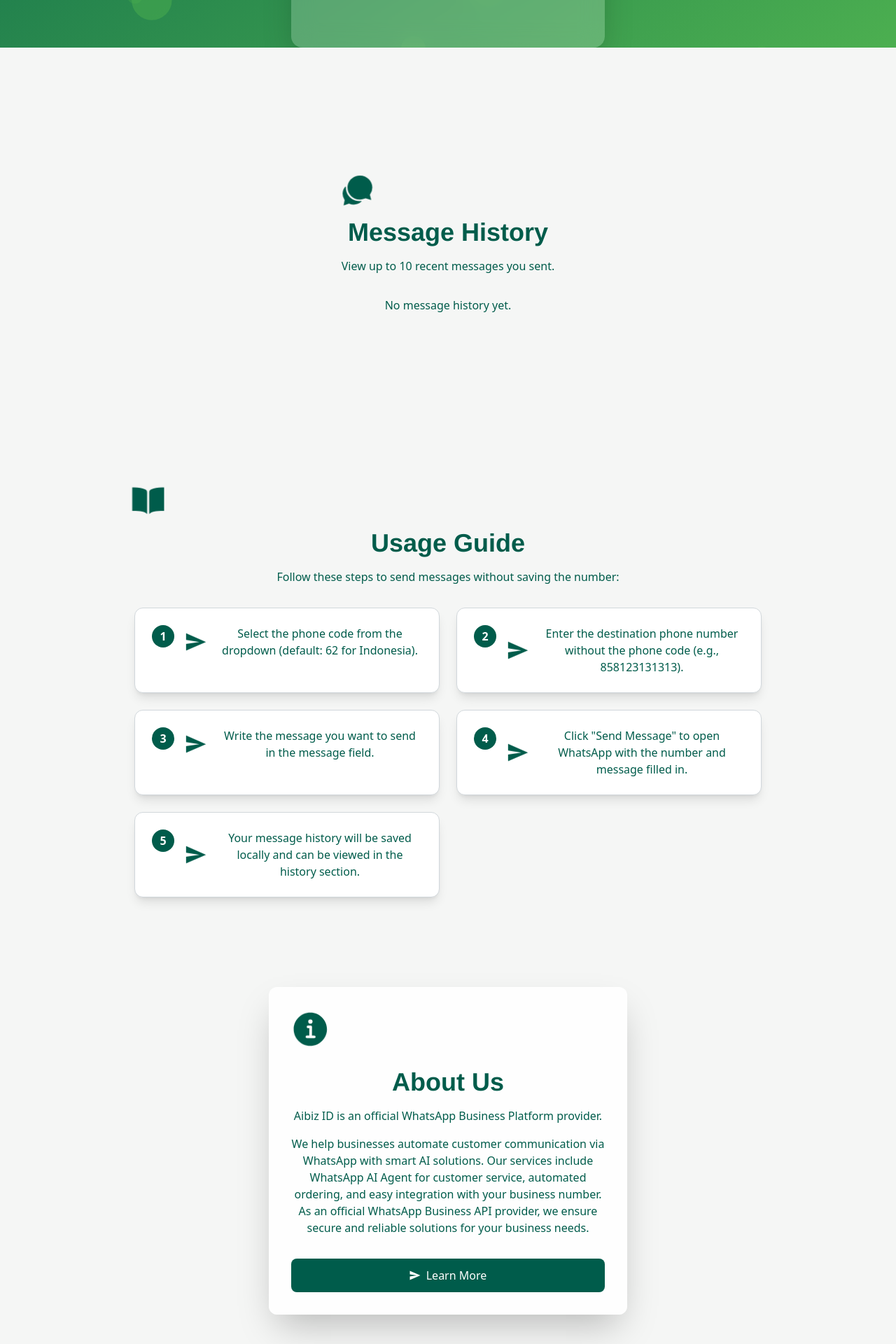
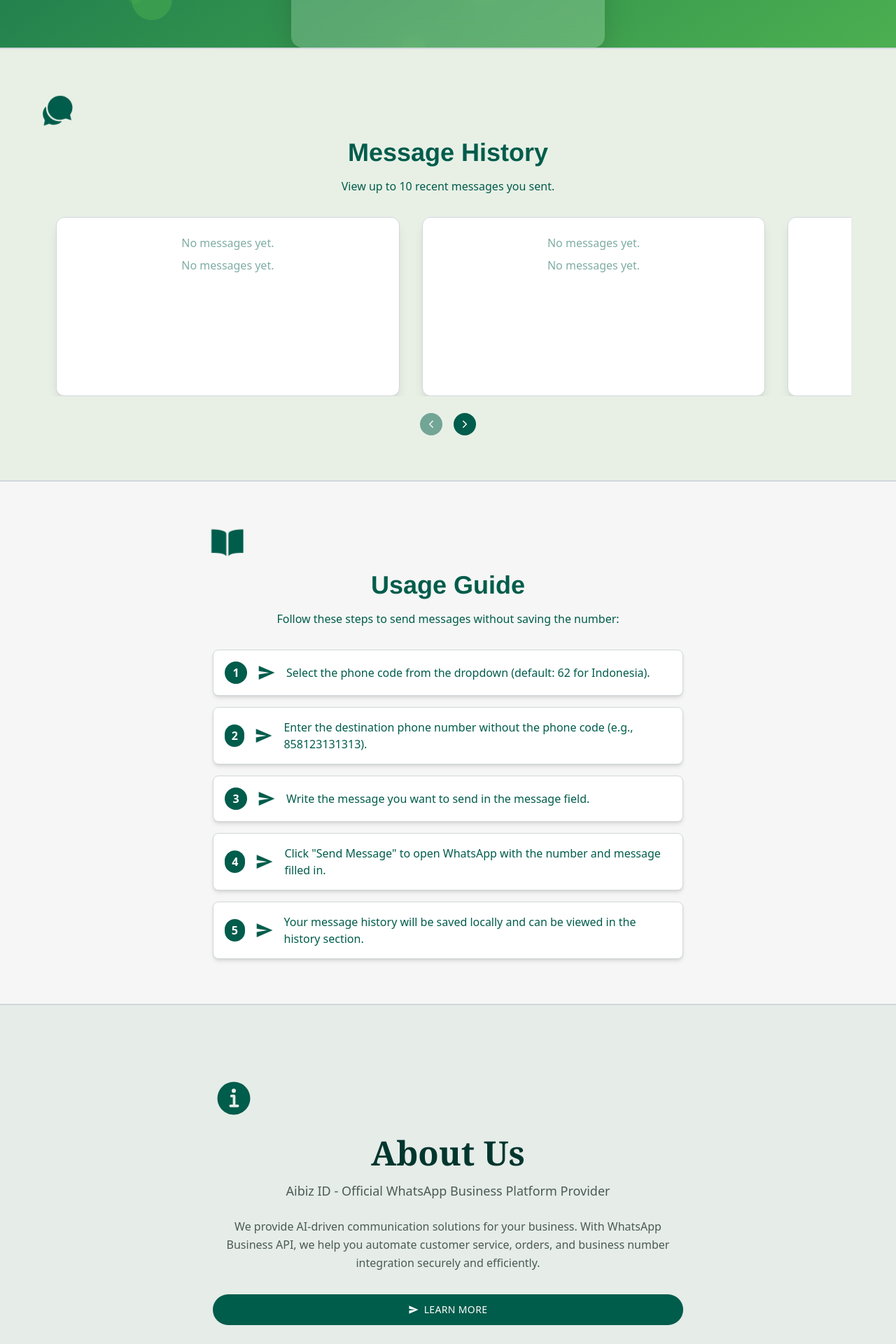
Before and after one commit to aanoval/WA-Tanpa-Save-Nomor, a Next.js app: page / in a window 1280 px wide. Shown: the part 732-2652 px from the top of the page at 70% size. Built offline with nearby package versions, Linux system fonts and the light colour scheme.

Commit message:
Add revised header, mainContent, footer, index, and README for WA Tanpa Save Nomor project

```diff
--- a/components/MainContent.js
+++ b/components/MainContent.js
@@ -7,7 +7,7 @@ const content = {
     history: {
       title: 'Riwayat Pesan',
       subtitle: 'Lihat hingga 10 pesan terakhir yang Anda kirim.',
-      noHistory: 'Belum ada riwayat pesan.',
+      noHistory: 'Belum ada pesan.',
       copy: 'Salin',
       resend: 'Kirim Ulang',
       clear: 'Hapus Riwayat',
@@ -27,8 +27,8 @@ const content = {
     },
     about: {
       title: 'Tentang Kami',
-      subtitle: 'Aibiz ID adalah penyedia resmi WhatsApp Business Platform.',
-      desc: 'Kami membantu bisnis mengotomatiskan komunikasi pelanggan melalui WhatsApp dengan solusi AI cerdas. Layanan kami mencakup Agent AI WhatsApp untuk pelayanan pelanggan, pemesanan otomatis, dan integrasi mudah dengan nomor bisnis Anda. Sebagai penyedia resmi WhatsApp Business API, kami memastikan solusi yang aman dan terpercaya untuk kebutuhan bisnis Anda.',
+      subtitle: 'Aibiz ID - Penyedia Resmi WhatsApp Business Platform',
+      desc: 'Kami adalah penyedia solusi komunikasi berbasis AI untuk bisnis Anda. Dengan WhatsApp Business API, kami membantu Anda mengotomatiskan layanan pelanggan, pemesanan, dan integrasi nomor bisnis dengan aman dan efisien.',
       cta: 'Pelajari Lebih Lanjut',
     },
   },
@@ -36,7 +36,7 @@ const content = {
     history: {
       title: 'Message History',
       subtitle: 'View up to 10 recent messages you sent.',
-      noHistory: 'No message history yet.',
+      noHistory: 'No messages yet.',
       copy: 'Copy',
       resend: 'Resend',
       clear: 'Clear History',
@@ -56,8 +56,8 @@ const content = {
     },
     about: {
       title: 'About Us',
-      subtitle: 'Aibiz ID is an official WhatsApp Business Platform provider.',
-      desc: 'We help businesses automate customer communication via WhatsApp with smart AI solutions. Our services include WhatsApp AI Agent for customer service, automated ordering, and easy integration with your business number. As an official WhatsApp Business API provider, we ensure secure and reliable solutions for your business needs.',
+      subtitle: 'Aibiz ID - Official WhatsApp Business Platform Provider',
+      desc: 'We provide AI-driven communication solutions for your business. With WhatsApp Business API, we help you automate customer service, orders, and business number integration securely and efficiently.',
       cta: 'Learn More',
     },
   },
@@ -67,6 +67,15 @@ export default function MainContent({ language }) {
   const [history, setHistory] = useState([]);
   const [currentSlide, setCurrentSlide] = useState(0);
   const sliderRef = useRef(null);
+
+  // Inisialisasi 10 placeholder riwayat
+  const placeholderHistory = Array(10).fill().map((_, index) => ({
+    id: `placeholder-${index}`,
+    number: content[language].history.noHistory,
+    message: content[language].history.noHistory,
+    timestamp: new Date().toISOString(),
+    isPlaceholder: true,
+  }));
 
   // History Storage
   useEffect(() => {
@@ -80,12 +89,16 @@ export default function MainContent({ language }) {
     }
   }, []);
 
+  const displayHistory = history.length > 0 ? [...history, ...placeholderHistory].slice(0, 10) : placeholderHistory;
+
   const handleCopy = (item) => {
+    if (item.isPlaceholder) return;
     navigator.clipboard.writeText(`Number: ${item.number}\nMessage: ${item.message}`);
     alert(language === 'id' ? 'Teks disalin ke clipboard!' : 'Text copied to clipboard!');
   };
 
   const handleResend = (item) => {
+    if (item.isPlaceholder) return;
     const countryCode = item.number.slice(0, item.number.length - 10);
     const phone = item.number.slice(-10);
     window.dispatchEvent(new CustomEvent('resendMessage', { detail: { countryCode, phone, message: item.message } }));
@@ -98,7 +111,8 @@ export default function MainContent({ language }) {
   };
 
   const handleSlide = (direction) => {
-    if (direction === 'next' && currentSlide < history.length - (window.innerWidth >= 768 ? 3 : 1)) {
+    const itemsPerSlide = window.innerWidth >= 768 ? 3 : 1;
+    if (direction === 'next' && currentSlide < displayHistory.length - itemsPerSlide) {
       setCurrentSlide(currentSlide + 1);
     } else if (direction === 'prev' && currentSlide > 0) {
       setCurrentSlide(currentSlide - 1);
@@ -113,7 +127,7 @@ export default function MainContent({ language }) {
         whileInView={{ opacity: 1, y: 0 }}
         viewport={{ once: true }}
         transition={{ duration: 0.8 }}
-        className="min-h-[70vh] flex items-center justify-center py-16 px-4 bg-[#F5F6F5]"
+        className="min-h-[70vh] flex items-center justify-center py-16 px-4 bg-[#E8F0E6] border-t-2 border-b-2 border-[#D1D7DB]"
         id="history"
       >
         <div className="max-w-6xl mx-auto text-center">
@@ -140,9 +154,6 @@ export default function MainContent({ language }) {
           >
             {content[language].history.subtitle}
           </motion.p>
-          {history.length === 0 ? (
-            <p className="text-[#005C4B]">{content[language].history.noHistory}</p>
-          ) : (
           <div className="relative">
             <div className="flex overflow-hidden" ref={sliderRef}>
               <motion.div
@@ -150,17 +161,22 @@ export default function MainContent({ language }) {
                 animate={{ x: `-${currentSlide * (100 / (window.innerWidth >= 768 ? 3 : 1))}%` }}
                 transition={{ duration: 0.5 }}
               >
-                  {history.map((item) => (
+                {displayHistory.map((item) => (
                   <motion.div
                     key={item.id}
                     className="flex-shrink-0 w-full md:w-1/3 px-4"
-                      whileHover={{ scale: 1.05, boxShadow: '0 8px 16px rgba(0, 0, 0, 0.1)' }}
+                    whileHover={{ scale: item.isPlaceholder ? 1 : 1.05, boxShadow: item.isPlaceholder ? 'none' : '0 8px 16px rgba(0, 0, 0, 0.1)' }}
                   >
                     <div className="p-6 rounded-xl bg-white shadow-lg border border-[#D1D7DB] h-64 w-full flex flex-col justify-between">
                       <div>
-                          <p className="text-[#005C4B] font-medium">{item.number}</p>
-                          <p className="text-[#005C4B] mt-2 line-clamp-3">{item.message}</p>
+                        <p className={`text-[#005C4B] font-medium ${item.isPlaceholder ? 'opacity-50' : ''}`}>
+                          {item.number}
+                        </p>
+                        <p className={`text-[#005C4B] mt-2 line-clamp-3 ${item.isPlaceholder ? 'opacity-50' : ''}`}>
+                          {item.message}
+                        </p>
                       </div>
+                      {!item.isPlaceholder && (
                         <div className="mt-4 flex space-x-2 justify-center">
                           <motion.button
                             whileHover={{ scale: 1.1 }}
@@ -181,12 +197,12 @@ export default function MainContent({ language }) {
                             <IoSendSharp />
                           </motion.button>
                         </div>
+                      )}
                     </div>
                   </motion.div>
                 ))}
               </motion.div>
             </div>
-              {history.length > (window.innerWidth >= 768 ? 3 : 1) && (
             <div className="flex justify-center space-x-4 mt-6">
               <motion.button
                 whileHover={{ scale: 1.1 }}
@@ -202,14 +218,12 @@ export default function MainContent({ language }) {
                 whileTap={{ scale: 0.95 }}
                 onClick={() => handleSlide('next')}
                 className="p-2 bg-[#005C4B] text-white rounded-full disabled:opacity-50"
-                    disabled={currentSlide >= history.length - (window.innerWidth >= 768 ? 3 : 1)}
+                disabled={currentSlide >= displayHistory.length - (window.innerWidth >= 768 ? 3 : 1)}
               >
                 <IoChevronForward />
               </motion.button>
             </div>
-              )}
           </div>
-          )}
           {history.length > 0 && (
             <motion.button
               whileHover={{ scale: 1.05, boxShadow: '0 4px 12px rgba(0, 92, 75, 0.3)' }}
@@ -230,7 +244,7 @@ export default function MainContent({ language }) {
         whileInView={{ opacity: 1, y: 0 }}
         viewport={{ once: true }}
         transition={{ duration: 0.8 }}
-        className="min-h-[70vh] flex items-center justify-center py-16 px-4 bg-[#F5F6F5]"
+        className="min-h-[70vh] flex items-center justify-center py-16 px-4 bg-[#F5F6F5] border-b-2 border-[#D1D7DB]"
         id="guide"
       >
         <div className="max-w-4xl mx-auto text-center">
@@ -257,34 +271,29 @@ export default function MainContent({ language }) {
           >
             {content[language].guide.subtitle}
           </motion.p>
-          <div className="grid grid-cols-1 md:grid-cols-2 gap-6">
+          <ul className="space-y-4 text-left max-w-2xl mx-auto">
             {content[language].guide.steps.map((step, index) => (
-              <motion.div
+              <motion.li
                 key={index}
-                initial={{ opacity: 0, y: 30 }}
-                whileInView={{ opacity: 1, y: 0 }}
-                whileHover={{ scale: 1.05, boxShadow: '0 8px 16px rgba(0, 0, 0, 0.1)' }}
+                initial={{ opacity: 0, x: -20 }}
+                whileInView={{ opacity: 1, x: 0 }}
                 transition={{ duration: 0.5, delay: index * 0.2 }}
-                className="p-6 rounded-xl bg-white shadow-lg border border-[#D1D7DB] flex items-start space-x-4"
+                className="flex items-center space-x-4 bg-white p-4 rounded-lg shadow-md border border-[#D1D7DB]"
               >
-                <div className="flex-shrink-0">
                 <span className="inline-block w-8 h-8 bg-[#005C4B] text-white rounded-full text-center leading-8 font-bold">
                   {index + 1}
                 </span>
-                </div>
-                <div className="flex items-center space-x-4">
                 <motion.div
                   animate={{ scale: [1, 1.1, 1] }}
                   transition={{ repeat: Infinity, duration: 2 }}
-                    className="text-3xl text-[#005C4B]"
+                  className="text-2xl text-[#005C4B]"
                 >
                   {step.icon}
                 </motion.div>
                 <p className="text-[#005C4B]">{step.text}</p>
-                </div>
-              </motion.div>
+              </motion.li>
             ))}
-          </div>
+          </ul>
         </div>
       </motion.section>
 
@@ -294,38 +303,39 @@ export default function MainContent({ language }) {
         whileInView={{ opacity: 1, y: 0 }}
         viewport={{ once: true }}
         transition={{ duration: 0.8 }}
-        className="min-h-[70vh] flex items-center justify-center py-16 px-4 bg-[#F5F6F5]"
+        className="min-h-[70vh] flex items-center justify-center py-16 px-4 bg-[#E6ECE8]"
         id="about"
       >
-        <div className="max-w-lg mx-auto text-center bg-white/90 rounded-xl shadow-2xl p-8">
+        <div className="max-w-3xl mx-auto text-center">
           <motion.div
-            animate={{ scale: [1, 1.2, 1], rotate: [0, 5, -5, 0] }}
-            transition={{ repeat: Infinity, duration: 3 }}
+            initial={{ scale: 0, rotate: -180 }}
+            animate={{ scale: 1, rotate: 0 }}
+            transition={{ duration: 1, ease: 'easeOut' }}
             className="text-6xl text-[#005C4B] mb-6 mx-auto"
           >
             <IoInformationCircle />
           </motion.div>
           <motion.h2
-            initial={{ scale: 0.8 }}
-            animate={{ scale: 1 }}
-            transition={{ duration: 0.5 }}
-            className="text-3xl md:text-4xl font-bold text-[#005C4B] mb-4"
+            initial={{ opacity: 0, y: 20 }}
+            animate={{ opacity: 1, y: 0 }}
+            transition={{ duration: 0.6, delay: 0.2 }}
+            className="text-4xl md:text-5xl font-serif font-bold text-[#00362E] mb-4"
           >
             {content[language].about.title}
           </motion.h2>
           <motion.p
-            initial={{ opacity: 0 }}
-            animate={{ opacity: 1 }}
-            transition={{ delay: 0.2 }}
-            className="text-base text-[#005C4B] mb-4"
+            initial={{ opacity: 0, y: 20 }}
+            animate={{ opacity: 1, y: 0 }}
+            transition={{ duration: 0.6, delay: 0.4 }}
+            className="text-lg text-[#4A5A56] mb-6 font-light"
           >
             {content[language].about.subtitle}
           </motion.p>
           <motion.p
-            initial={{ opacity: 0 }}
-            animate={{ opacity: 1 }}
-            transition={{ delay: 0.4 }}
-            className="text-[#005C4B] mb-8"
+            initial={{ opacity: 0, y: 20 }}
+            animate={{ opacity: 1, y: 0 }}
+            transition={{ duration: 0.6, delay: 0.6 }}
+            className="text-base text-[#4A5A56] mb-8 max-w-2xl mx-auto leading-relaxed"
           >
             {content[language].about.desc}
           </motion.p>
@@ -333,9 +343,12 @@ export default function MainContent({ language }) {
             href="https://aibiz.id"
             target="_blank"
             rel="noopener noreferrer"
-            whileHover={{ scale: 1.05, boxShadow: '0 4px 12px rgba(0, 92, 75, 0.3)' }}
+            initial={{ opacity: 0, scale: 0.8 }}
+            animate={{ opacity: 1, scale: 1 }}
+            whileHover={{ scale: 1.05, boxShadow: '0 6px 20px rgba(0, 92, 75, 0.2)' }}
             whileTap={{ scale: 0.95 }}
-            className="inline-block px-6 py-3 bg-[#005C4B] text-white rounded-lg font-medium hover:bg-[#004238] flex items-center justify-center space-x-2"
+            transition={{ duration: 0.6, delay: 0.8 }}
+            className="inline-block px-8 py-3 bg-[#005C4B] text-white rounded-full font-medium text-sm uppercase tracking-wide hover:bg-[#004238] flex items-center justify-center space-x-2"
           >
             <IoSendSharp />
             <span>{content[language].about.cta}</span>
```
Lines whose indentation alone changed are shown as unchanged.
